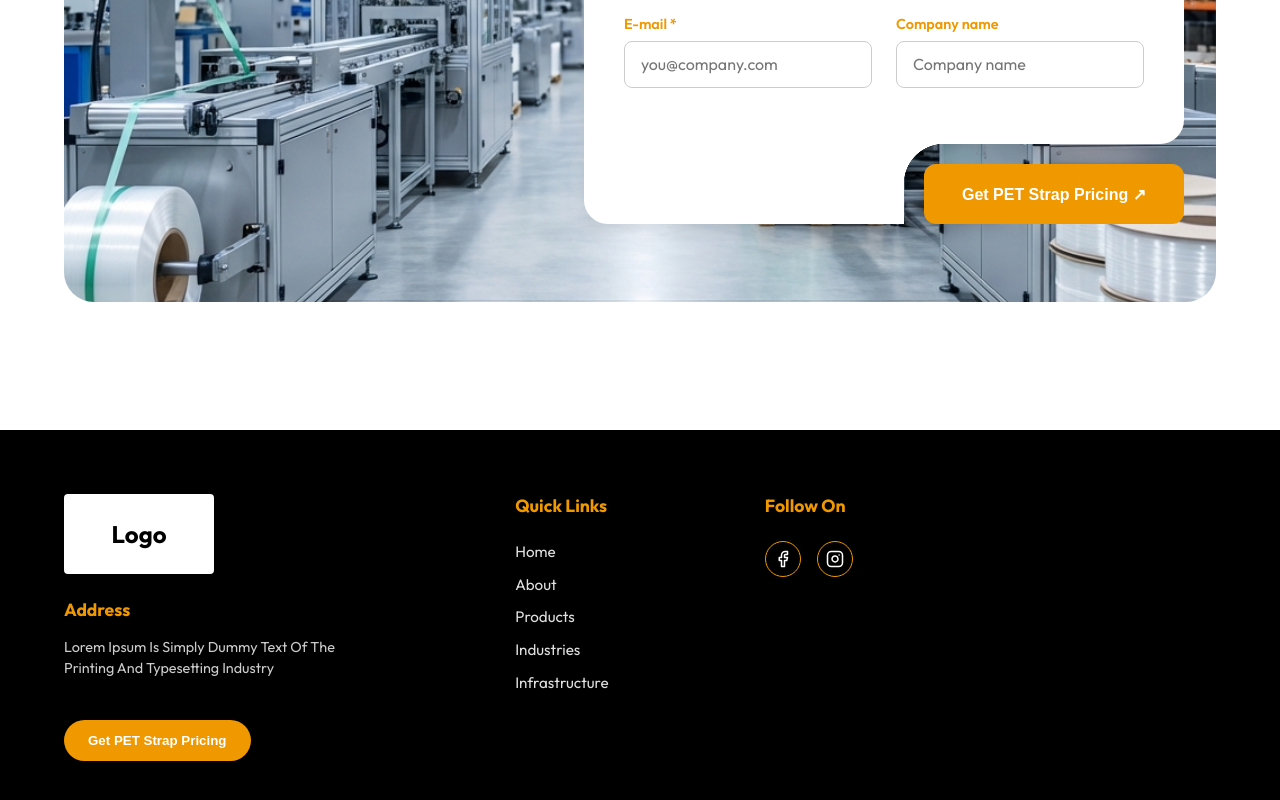
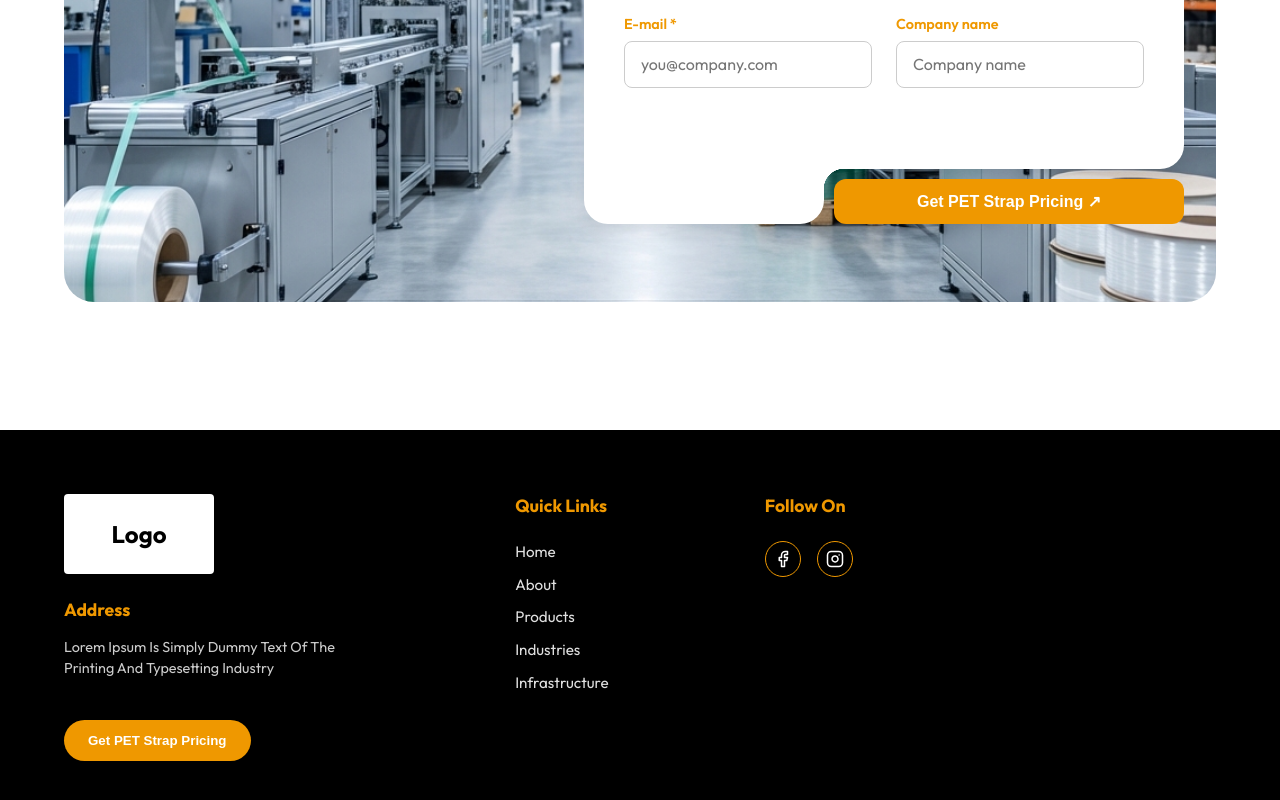
Before and after one commit to trivonotech/KARAM-PET---STRAP-INDUSTRIES, a Next.js app: page / in a window 1280 px wide. Shown: the part 4459-5259 px from the top of the page. Built offline with nearby package versions, Linux system fonts and the light colour scheme.

Commit message:
style: Adjust contact form layout by refining element dimensions, positioning, and footer corner radius.

```diff
--- a/src/components/ContactUs.module.css
+++ b/src/components/ContactUs.module.css
@@ -102,7 +102,7 @@
     top: 0;
     left: 0;
     width: 100%;
-    height: calc(100% - 80px);
+    height: calc(100% - 55px);
     background-color: #ffffff;
     border-top-left-radius: 24px;
     border-top-right-radius: 24px;
@@ -116,23 +116,23 @@
     position: absolute;
     bottom: 0;
     left: 0;
-    width: calc(100% - 280px);
-    height: 80px;
+    width: calc(100% - 360px);
+    height: 55px;
     background-color: #ffffff;
     border-bottom-left-radius: 24px;
     border-top-left-radius: 0;
     /* Flatten for seamless join */
-    border-bottom-right-radius: 0;
-    /* Sharp corner to meet connector */
+    border-bottom-right-radius: 24px;
+    /* Round the inner corner next to button */
 }
 
 .shapeConnector {
     position: absolute;
-    bottom: 40px;
-    right: 240px;
-    width: 40px;
-    height: 40px;
-    background: radial-gradient(circle at 100% 100%, transparent 40px, #ffffff 40.5px);
+    bottom: 35px;
+    right: 340px;
+    width: 20px;
+    height: 20px;
+    background: radial-gradient(circle at 100% 100%, transparent 20px, #ffffff 20.5px);
 }
 
 .formInner {
@@ -186,8 +186,8 @@
     position: absolute;
     bottom: 0px;
     right: 0px;
-    width: 260px;
-    height: 60px;
+    width: 350px;
+    height: 45px;
     background-color: var(--primary);
     color: #ffffff;
     border: none;
```
